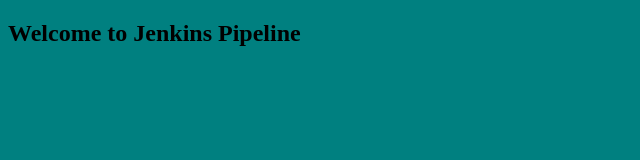
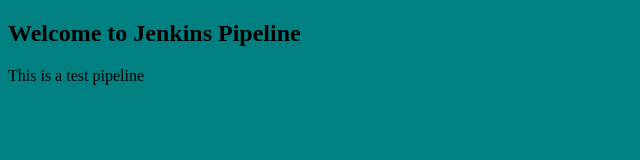
Before and after one commit to chidelmun/JenkinsPipelineTest, a plain HTML site: page index.html in a window 1280 px wide. Shown: the whole page, without its empty margins (0-640 px from the left). Drawn offline with Linux system fonts and the light colour scheme.

Commit message:
Test branch updated

```diff
--- a/index.html
+++ b/index.html
@@ -5,5 +5,6 @@
 </head>
 <body bgcolor="teal">
 	<h2> Welcome to Jenkins Pipeline</h2>
+	<p>This is a test pipeline</p>
 </body>
 </html>
```
